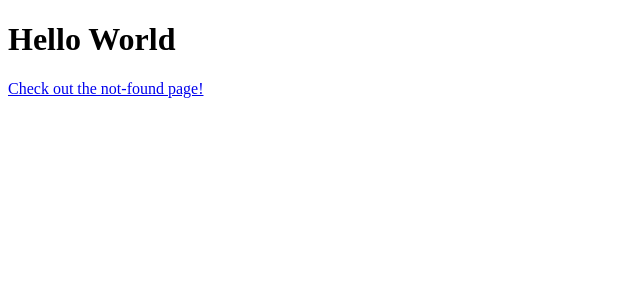
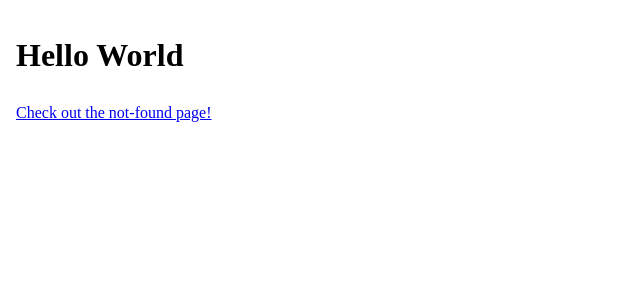
Before and after one commit to MeloknightIX/NERd.ts_template, a React (Create React App) app in the folder frontend/: page / in a window 1280 px wide. Shown: the top 300 px of the page, without its empty margins (0-640 px from the left). Built offline with nearby package versions, Linux system fonts and the light colour scheme; no server answers.

Commit message:
add flex and grid containers

```diff
--- /dev/null
+++ b/frontend/src/components/FlexContainer.tsx
@@ -0,0 +1,23 @@
+import { CSSProperties, ReactNode } from "react";
+
+type FlexContainerProps = {
+  children?: ReactNode;
+  style?: CSSProperties;
+};
+
+const FlexContainer = ({ children, style }: FlexContainerProps) => {
+  const FlexContainerStyles: CSSProperties = {
+    display: "flex",
+    flexDirection: "column",
+    flexWrap: "nowrap",
+    padding: "0.5em",
+    gap: "0.5em",
+
+    justifyContent: "inherit",
+    alignItems: "inherit",
+    alignContent: "inherit",
+  };
+  return <div style={{ ...FlexContainerStyles, ...style }}>{children}</div>;
+};
+
+export default FlexContainer;
--- a/frontend/src/pages/Home.tsx
+++ b/frontend/src/pages/Home.tsx
@@ -1,13 +1,14 @@
 import { Link } from "react-router-dom";
+import FlexContainer from "../components/FlexContainer";
 
 const Home = () => {
   return (
-    <div>
+    <FlexContainer>
       <h1>Hello World</h1>
       <Link to="/somestringthatcannotbefound">
         Check out the not-found page!
       </Link>
-    </div>
+    </FlexContainer>
   );
 };
 
```
Also changed, not shown: frontend/src/components/GridContainer.tsx (added, +28 -0 lines).
